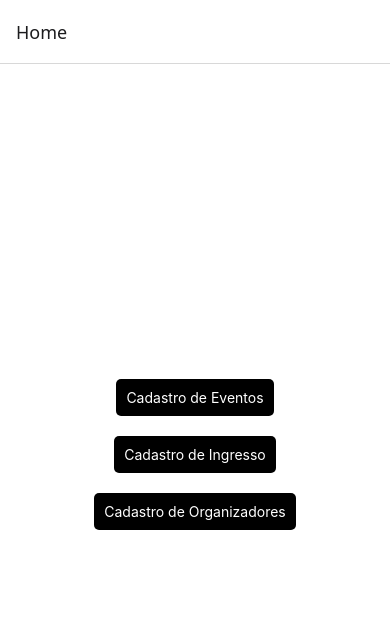
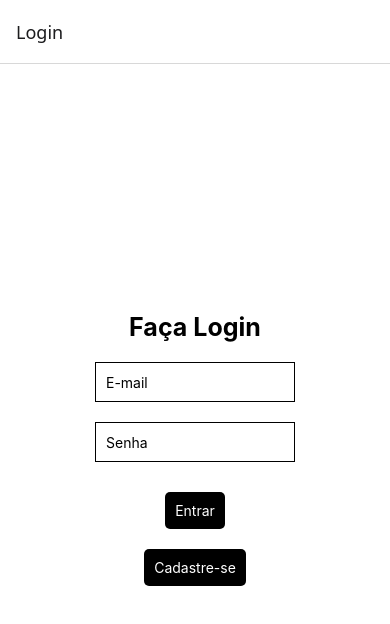
Before and after one commit to Fogazzaa/vioMobile, a React Native app: screen / in a window 390 px wide. Shown: the top 624 px of the page. Built offline with nearby package versions, Linux system fonts and the light colour scheme.

Commit message:
12-03-25 / arrumação das rotas

```diff
--- a/src/App.js
+++ b/src/App.js
@@ -13,7 +13,7 @@ const Stack = createStackNavigator();
 export default function App() {
   return (
     <NavigationContainer>
-      <Stack.Navigator initialRouteName="Home">
+      <Stack.Navigator initialRouteName="Login">
         <Stack.Screen name="Login" component={LoginScreen} />
         <Stack.Screen name="Cadastro" component={CadastroScreen} />
         <Stack.Screen name="Home" component={HomeScreen} />
```
